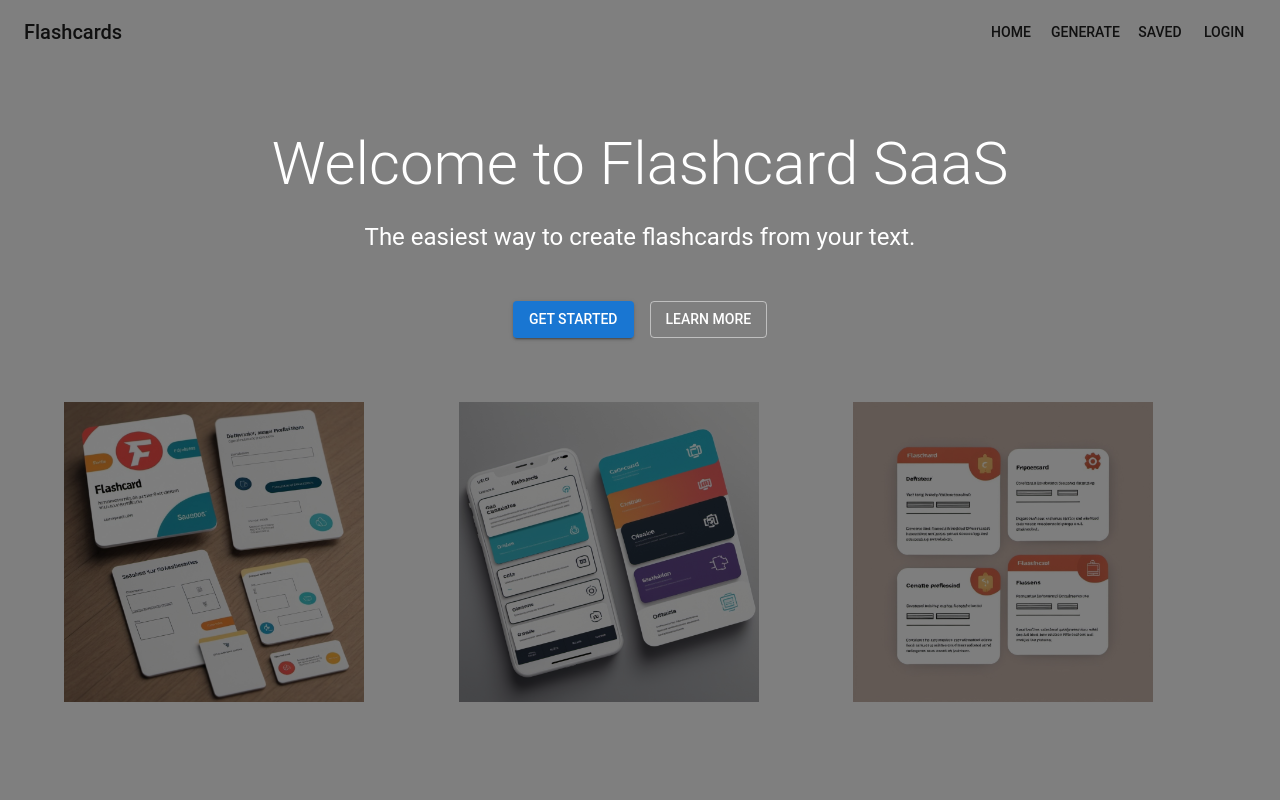
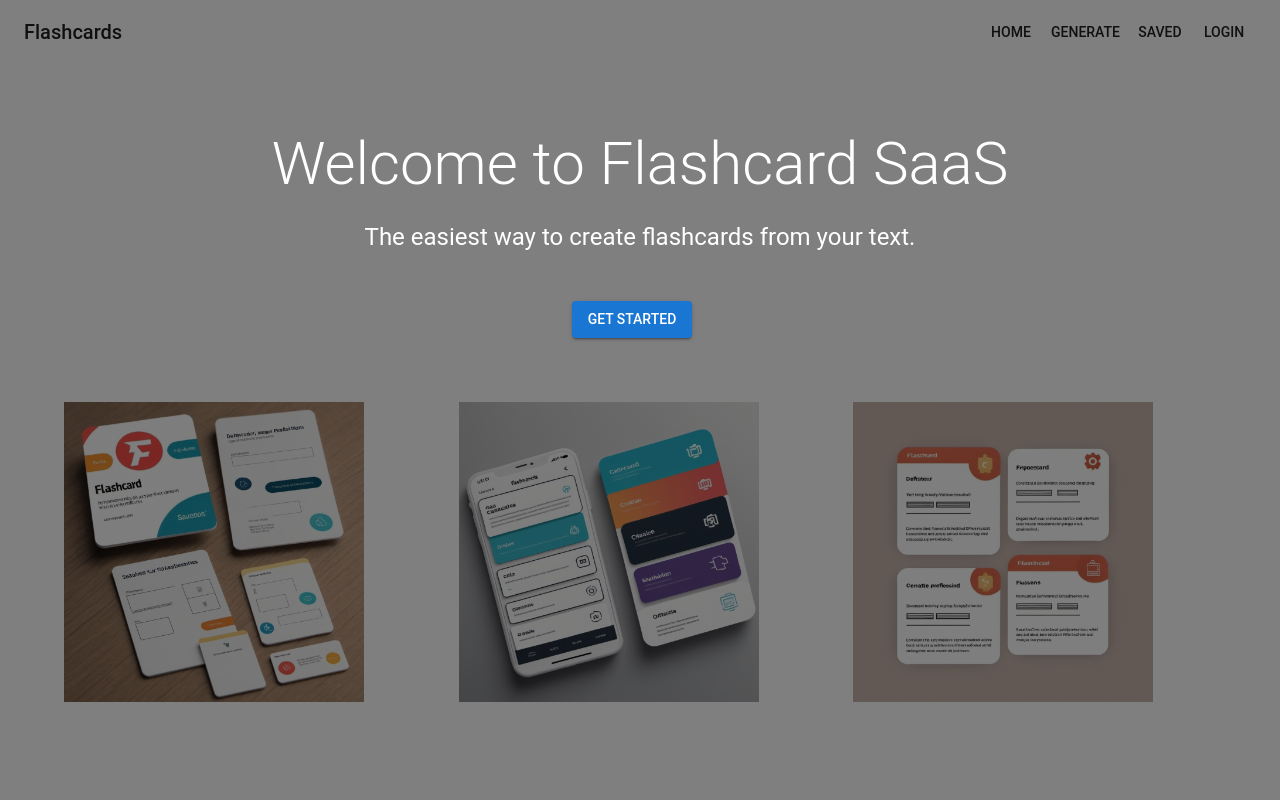
Before and after one commit to JessiP23/flashcard, a Next.js app: page / in a window 1280 px wide. Shown: the top 800 px of the page. Built offline with nearby package versions, Linux system fonts and the light colour scheme; no server answers.

Commit message:
deleted learn more

```diff
--- a/app/page.js
+++ b/app/page.js
@@ -72,9 +72,6 @@ export default function Home() {
             <Box mt={4}>
               <Button variant="contained" color="primary" sx={{ mt: 2, mr: 2 }} href="/generate">
                 Get Started
-              </Button>
-              <Button variant="outlined" color="secondary" sx={{ mt: 2 }} href="/learn-more">
-                Learn More
               </Button>
             </Box>
           </Box>
```
